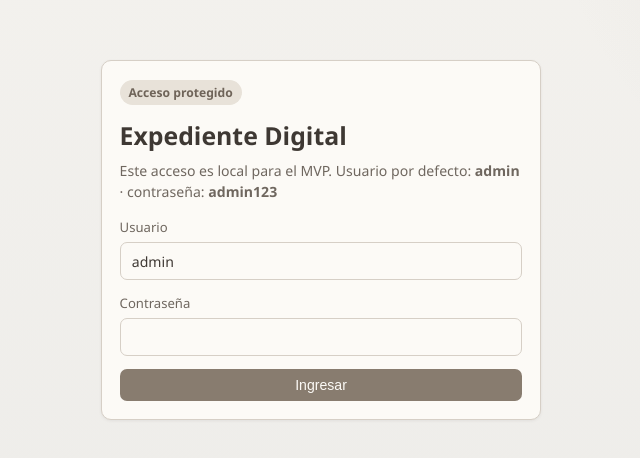
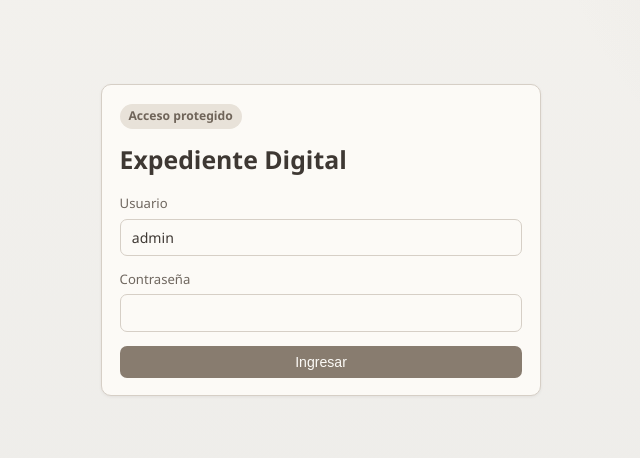
Before and after one commit to Andyabila5/Expediente-Digital, a React (Vite) app: page /login in a window 1280 px wide. Shown: the part 160-618 px from the top of the page, without its empty margins (319-959 px from the left). Built offline with nearby package versions, Linux system fonts and the light colour scheme; no server answers.

Commit message:
Limpiando el login

```diff
--- a/src/pages/Login.tsx
+++ b/src/pages/Login.tsx
@@ -32,10 +32,6 @@ export default function Login() {
         <div className="login-copy">
           <span className="login-eyebrow">Acceso protegido</span>
           <h1>Expediente Digital</h1>
-          <p>
-            Este acceso es local para el MVP. Usuario por defecto: <strong>admin</strong> · contraseña:{' '}
-            <strong>admin123</strong>
-          </p>
         </div>
 
         <form className="login-form" onSubmit={handleSubmit}>
```
